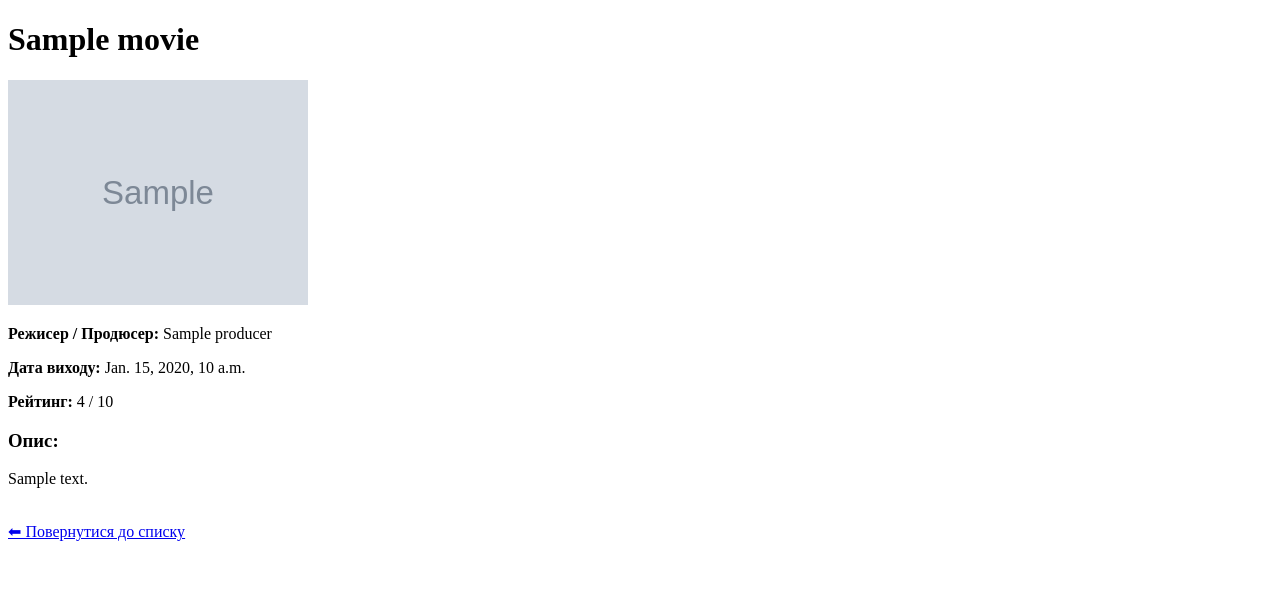
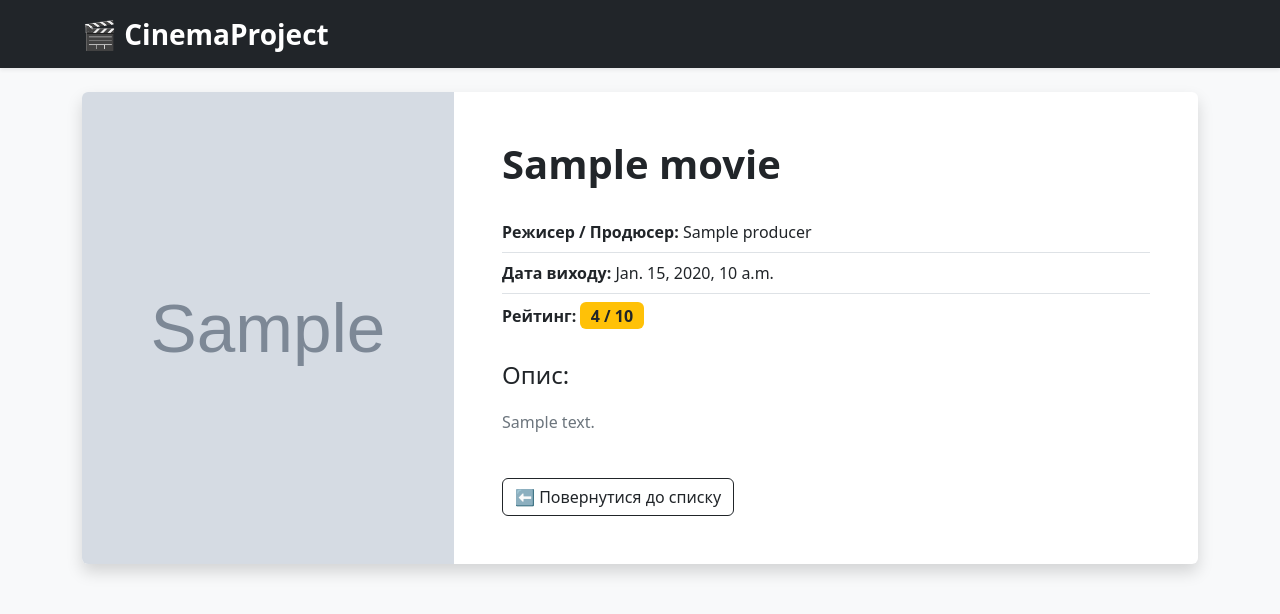
Before and after one commit to Ve1izar/cinema_django, a Django app: template cinemaproject/movies/templates/movies/movie_detail.html in a window 1280 px wide. Shown: the top 614 px of the page. Run offline with Django 3.2, Linux system fonts and the light colour scheme; the template is opened without the code that fills it: most values are stand-ins (such as "Sample title", 1, 10 or a date in 2020); grey boxes marked "Sample" are stand-in pictures.

Commit message:
Styles and layout

```diff
--- /dev/null
+++ b/cinemaproject/movies/templates/movies/layout.html
@@ -0,0 +1,27 @@
+<!DOCTYPE html>
+<html lang="uk">
+
+<head>
+    <meta charset="UTF-8">
+    <meta name="viewport" content="width=device-width, initial-scale=1.0">
+    <title>{% block title %}Кінотеатр{% endblock %}</title>
+
+    <link href="https://cdn.jsdelivr.net/npm/bootstrap@5.3.2/dist/css/bootstrap.min.css" rel="stylesheet">
+</head>
+
+<body class="bg-light">
+
+    <nav class="navbar navbar-dark bg-dark mb-4 shadow-sm">
+        <div class="container">
+            <a class="navbar-brand fs-3 fw-bold" href="{% url 'movie_list' %}">🎬 CinemaProject</a>
+        </div>
+    </nav>
+
+    <div class="container pb-5">
+        {% block content %}
+        {% endblock %}
+    </div>
+
+</body>
+
+</html>
--- a/cinemaproject/movies/templates/movies/movie_detail.html
+++ b/cinemaproject/movies/templates/movies/movie_detail.html
@@ -1,26 +1,39 @@
-<!DOCTYPE html>
-<html>
+{% extends 'movies/layout.html' %}
 
-<head>
-    <title>{{ movie.title }}</title>
-</head>
+{% block title %}{{ movie.title }}{% endblock %}
 
-<body>
-    <h1>{{ movie.title }}</h1>
+{% block content %}
+<div class="card shadow border-0">
+    <div class="row g-0">
+        <div class="col-md-4">
+            {% if movie.poster %}
+            <img src="{{ movie.poster.url }}" class="img-fluid rounded-start h-100" alt="{{ movie.title }}"
+                style="object-fit: cover; width: 100%;">
+            {% else %}
+            <div
+                class="bg-secondary text-white d-flex align-items-center justify-content-center h-100 p-5 rounded-start">
+                Немає постера
+            </div>
+            {% endif %}
+        </div>
 
-    {% if movie.poster %}
-    <img src="{{ movie.poster.url }}" alt="{{ movie.title }}" style="max-width: 300px;">
-    {% endif %}
+        <div class="col-md-8">
+            <div class="card-body p-5">
+                <h1 class="card-title fw-bold mb-4">{{ movie.title }}</h1>
 
-    <p><b>Режисер / Продюсер:</b> {{ movie.producer }}</p>
-    <p><b>Дата виходу:</b> {{ movie.release_date }}</p>
-    <p><b>Рейтинг:</b> {{ movie.rating }} / 10</p>
+                <ul class="list-group list-group-flush mb-4">
+                    <li class="list-group-item px-0"><strong>Режисер / Продюсер:</strong> {{ movie.producer }}</li>
+                    <li class="list-group-item px-0"><strong>Дата виходу:</strong> {{ movie.release_date }}</li>
+                    <li class="list-group-item px-0"><strong>Рейтинг:</strong> <span
+                            class="badge bg-warning text-dark fs-6">{{ movie.rating }} / 10</span></li>
+                </ul>
 
-    <h3>Опис:</h3>
-    <p>{{ movie.description }}</p>
+                <h4 class="mb-3">Опис:</h4>
+                <p class="card-text text-secondary lh-lg">{{ movie.description }}</p>
 
-    <br>
-    <a href="{% url 'movie_list' %}">⬅ Повернутися до списку</a>
-</body>
-
-</html>
+                <a href="{% url 'movie_list' %}" class="btn btn-outline-dark mt-4">⬅ Повернутися до списку</a>
+            </div>
+        </div>
+    </div>
+</div>
+{% endblock %}
```
Also changed, not shown: cinemaproject/movies/templates/movies/movie_list.html (+29 -20 lines).
